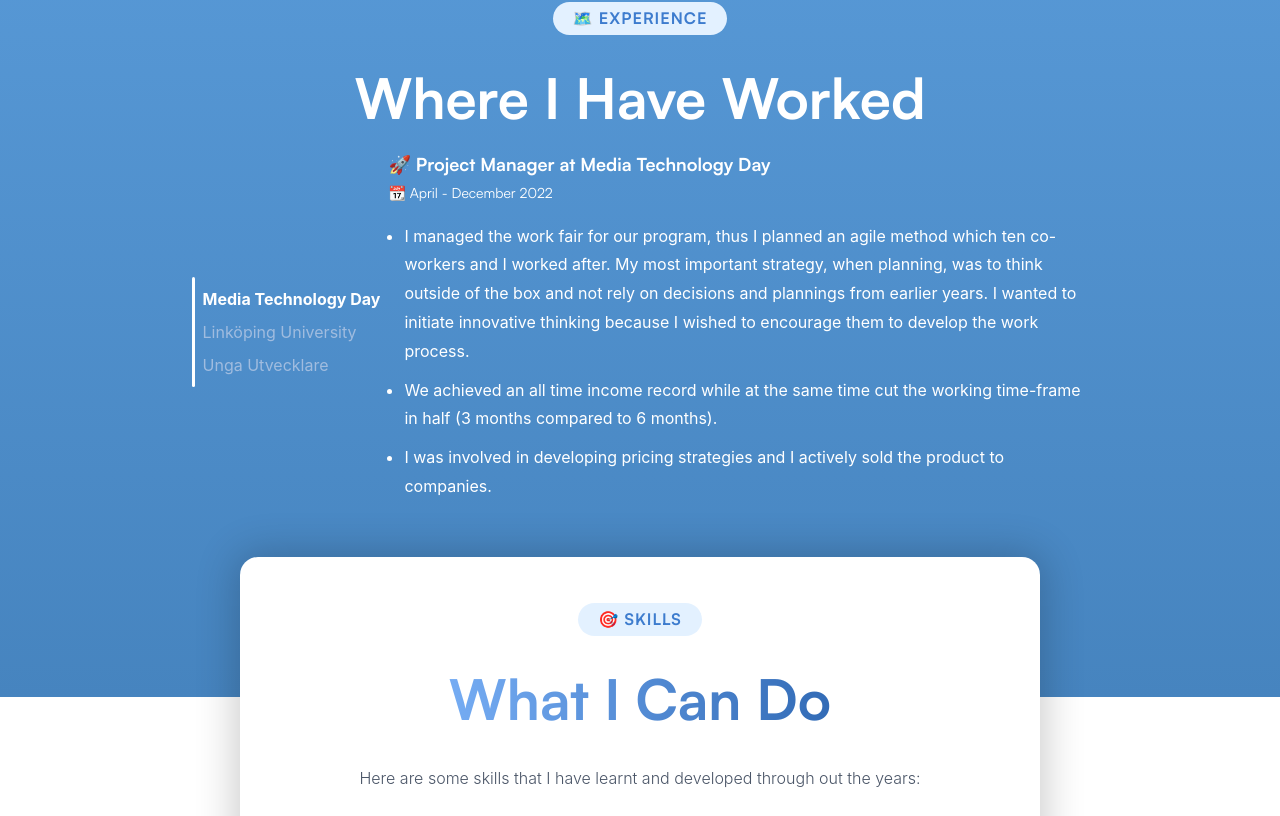
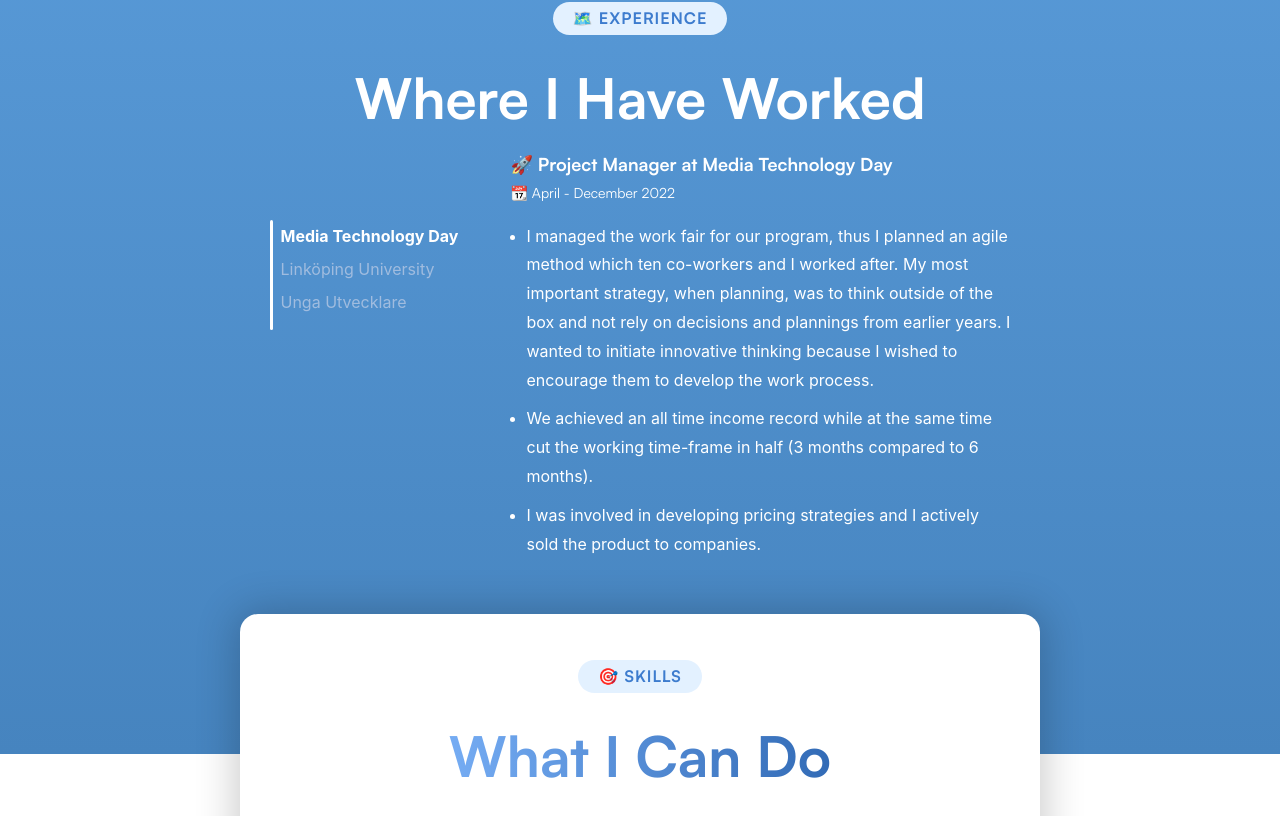
Before and after one commit to Filipbagen/filipbagen.se, a React (Create React App) app: page / in a window 1280 px wide. Shown: the part 1104-1920 px from the top of the page. Built offline with nearby package versions, Linux system fonts and the light colour scheme; a web font is replaced by a local one.

Commit message:
Finished Projects section

```diff
--- a/src/App.js
+++ b/src/App.js
@@ -19,7 +19,7 @@ function App() {
       <AboutMe />
       <Experience />
       <Skills />
-      {/* <Projects /> */}
+      <Projects />
     </div>
   );
 }
--- a/src/components/Experience.js
+++ b/src/components/Experience.js
@@ -75,7 +75,7 @@ const Container = styled.div`
 
     display: flex;
     flex-direction: column;
-    justify-content: center;
+    /* justify-content: center; */
 
     margin-top: -120px;
 
@@ -112,6 +112,7 @@ const Wrapper = styled.div`
     display: flex;
     box-sizing: border-box;
     padding: 0 12px;
+    margin: 0 40px;
 
     @media (max-width: 670px) {
         flex-direction: column;
@@ -121,7 +122,9 @@ const Wrapper = styled.div`
 
 const Sidebar = styled.div`
     display: flex;
-    align-items: center;
+    margin-top: 72px;
+    /* align-items: center; */
+    margin-right: 38px;
 
     @media (max-width: 670px) {
         flex-direction: column-reverse;
@@ -145,6 +148,7 @@ const Line = styled.div`
 const Buttons = styled.div`
     display: flex;
     flex-direction: column;
+    width: 200px;
 
     &::-webkit-scrollbar {
         display: none;
@@ -156,6 +160,7 @@ const Buttons = styled.div`
         padding: 2px 8px;
         transition: .2s;
         border-radius: 6px;
+        white-space: nowrap;
 
         &:hover {
             background-color: #4d7ac8;
@@ -176,7 +181,7 @@ const Buttons = styled.div`
 `
 
 const ProjectContent = styled.div`
-    max-width: 700px;
+    max-width: 500px;
 
     /* height: 250px; */
     /* background-color: red; */
--- a/src/components/OtherProjects.js
+++ /dev/null
@@ -1,37 +0,0 @@
-import React from "react"
-import styled from "styled-components"
-
-// Components
-import SmallProject from "./SmallProject"
-
-// DB
-import { OtherProjectsList } from '../data/DB'
-
-const OtherProjects = () => {
-
-    return (
-        <Container>
-            {OtherProjectsList.map(project => <SmallProject
-                emoji={project.emoji}
-                title={project.title}
-                text={project.text}
-                tag={project.tags}
-                githubLink={project.githubLink}
-                projectLink={project.projectLink}
-                key={project.key}
-            />)}
-        </Container>
-    )
-}
-
-export default OtherProjects
-
-// Style
-const Container = styled.div`
-    display: flex;
-    flex-wrap: wrap;
-    justify-content: center;
-    align-items: center;
-
-    width: 1000px;
-`
--- a/src/components/Project.js
+++ b/src/components/Project.js
@@ -22,18 +22,15 @@ const Project = (props) => {
                     {props.text}
                 </Text>
 
-                <Tags>
-                    <ProjectTag tag={props.tag} />
-                </Tags>
-
+                {/* <ProjectTag tag={props.tag} /> */}
 
                 {/* only render if there are any links */}
                 <Links>
                     {
-                        props.githubLink !== '' ? (<a href={props.githubLink} target="_blank" rel="noopener noreferrer"><img src={gh} alt="github" /></a>) : (null)
+                        props.githubLink ? (<a href={props.githubLink} target="_blank" rel="noopener noreferrer"><img src={gh} alt="github" /></a>) : (null)
                     }
                     {
-                        props.projectLink !== '' ? (<a href={props.projectLink} target="_blank" rel="noopener noreferrer"><img src={open} alt="project" /></a>) : (null)
+                        props.projectLink ? (<a href={props.projectLink} target="_blank" rel="noopener noreferrer"><img src={open} alt="project" /></a>) : (null)
                     }
                 </Links>
 
@@ -47,31 +44,31 @@ export default Project
 // Style
 const Container = styled.div`
     color: white;
-
     display: flex;
-    justify-content: center;
     align-items: center;
-
     margin: 32px;
 
-    @media (max-width: 670px) {
+    @media (max-width: 780px) {
         margin: 0 22px;
     }
 `
 
 const Info = styled.div`
-    margin-left: -52px;
+    margin-left: -120px;
+    max-width: 400px;
+
+    /* background-color: red; */
 
     & > h2 {
         margin: 0;
         text-align: right;
 
-        @media (max-width: 1030px) {
+        @media (max-width: 780px) {
             text-align: left;
         }
     }
 
-    @media (max-width: 670px) {
+    @media (max-width: 780px) {
         margin-left: 0;
     }
 `
@@ -80,7 +77,6 @@ const Text = styled.p`
     background-color: white;
     padding: 22px;
     border-radius: 10px;
-    max-width: 400px;
 
     -webkit-box-shadow: 0px 0px 40px 5px rgba(0,0,0,0.2);
     box-shadow: 0px 0px 40px 5px rgba(0,0,0,0.2);
@@ -106,24 +102,22 @@ const Tags = styled.div`
     flex-direction: row;
     justify-content: flex-end;
 
-    @media (max-width: 670px) {
+    @media (max-width: 780px) {
         flex-wrap: wrap;
     }
 `
 
 const Image = styled.img`
+    width: 100%;
+    max-width: 560px;
+    height: auto;
     border-radius: 10px;
-    height: 320px;
-    width: 570px;
-
-    object-fit: cover;
-    transition: .2s;
 
     &:hover {
         cursor: pointer;
     }
 
-    @media (max-width: 1030px) {
+    @media (max-width: 780px) {
         display: none;
     }
 `
--- a/src/components/ProjectTag.js
+++ b/src/components/ProjectTag.js
@@ -19,18 +19,22 @@ const Tags = styled.div`
     flex-direction: row;
     gap: 6px;
 
+
+
     flex-direction: row;
     overflow: scroll;
     white-space: nowrap;
-    min-width: 280px;
-    width: 50vw;
-    max-width: 1000px;
+    /* min-width: 280px; */
+    /* width: 50vw; */
+    /* max-width: 1000px; */
 
     &::-webkit-scrollbar {
         display: none;
     }
 
     & > p {
+        /* color: #4d7ac8; */
+        mix-blend-mode: difference;
         margin: 0;
         border-radius: 50px;
     }
@@ -38,17 +42,10 @@ const Tags = styled.div`
 
 const Tag = styled.p`
     font-size: 14px;
-    padding: 6px 18px;
+    /* padding: 6px 18px; */
     margin: 0;
-    background-color: #4d7ac8;
-    border-radius: 32px;
+    /* background-color: #4d7ac8; */
+    /* border-radius: 32px; */
     color: white;
     white-space: nowrap;
-
-    /* @media (max-width: 740px) {
-        padding: 3px 8px;
-        font-weight: 400;
-        margin: 2px;
-        font-size: 12px;
-    } */
 `
--- a/src/components/Projects.js
+++ b/src/components/Projects.js
@@ -5,17 +5,17 @@ import styled from "styled-components"
 import Tag from "./Tag"
 import Footer from "./Footer"
 import Project from "./Project"
-import OtherProjects from './OtherProjects'
+import SmallProject from "./SmallProject"
 
 // Database
 import { ProjectList } from "../data/DB"
+import { OtherProjectsList } from '../data/DB'
 
 const Projects = () => {
 
     return (
         <Container id="projects">
 
-            <ProjectsContainer>
             <Tag title={'🚀 Projects'} />
             <h1>What I Have Done</h1>
 
@@ -30,14 +30,22 @@ const Projects = () => {
                     key={project.key}
                 />
             ))}
-            </ProjectsContainer>
 
-            <Other>
             <h2>Other Noteworthy Projects</h2>
-                <OtherProjects />
+
+            <OtherProjects>
+                {OtherProjectsList.map(project => <SmallProject
+                    emoji={project.emoji}
+                    title={project.title}
+                    text={project.text}
+                    tag={project.tags}
+                    githubLink={project.githubLink}
+                    projectLink={project.projectLink}
+                    key={project.key}
+                />)}
+            </OtherProjects>
 
             <Footer />
-            </Other>
 
         </Container>
     )
@@ -47,46 +55,46 @@ export default Projects
 
 // Style
 const Container = styled.div`
+    width: 100vw;
+    min-width: 300px;
+
+    padding-top: 200px;
+    margin-top: -160px;
+
     background: -webkit-linear-gradient(#4684BF, #164C7F);
-    padding-top: 50px;
     width: 100vw;
 
     display: flex;
     flex-direction: column;
-    justify-content: space-between;
+    align-items: center;
 
-    margin-top: -160px;
-    padding-top: 200px;
-`
+    & > h2 {
+        color: white;
+        margin: 42px 12px 18px 12px;
+        text-align: center;
 
-const ProjectsContainer = styled.div`
-    display: flex;
-    justify-content: center;
-    align-items: center;
-    flex-direction: column;
+    }
 
     & > h1 {
         margin: 0;
         font-size: 56px;
         color: white;
+        text-align: center;
 
-        @media (max-width: 670px) {
+        @media (max-width: 780px) {
             font-size: 36px;
             margin-bottom: 24px;
         }
     }
 `
 
-const Other = styled.div`
+const OtherProjects = styled.div`
     display: flex;
+    flex-direction: row;
+    flex-wrap: wrap;
     justify-content: center;
-    flex-direction: column;
-    align-items: center;
+    gap: 16px;
 
-
-    & > h2 {
-        color: white;
-        text-align: center;
-        margin-top: 82px;
-    }
+    max-width: 800px;
+    margin: 0 18px;
 `
--- a/src/components/SmallProject.js
+++ b/src/components/SmallProject.js
@@ -17,16 +17,14 @@ const SmallProject = (props) => {
             <p>{props.text}</p>
 
             <Info>
-                <Tags>
-                    <ProjectTag tag={props.tag} />
-                </Tags>
+                <ProjectTag tag={props.tag} />
 
                 <Links>
                     {
-                        props.githubLink !== '' ? (<a href={props.githubLink} target="_blank" rel="noopener noreferrer"><img src={gh} alt="github" /></a>) : (null)
+                        props.githubLink ? (<a href={props.githubLink} target="_blank" rel="noopener noreferrer"><img src={gh} alt="github" /></a>) : (null)
                     }
                     {
-                        props.projectLink !== '' ? (<a href={props.projectLink} target="_blank" rel="noopener noreferrer"><img src={open} alt="project" /></a>) : (null)
+                        props.projectLink ? (<a href={props.projectLink} target="_blank" rel="noopener noreferrer"><img src={open} alt="project" /></a>) : (null)
                     }
                 </Links>
 
@@ -43,10 +41,13 @@ const Container = styled.div`
     flex-direction: column;
     justify-content: space-around;
 
-    height: 230px;
-    width: 230px;
-    margin: 32px;
+    width: 100%;
+    max-width: 270px;
+    height: auto;
+
+    box-sizing: border-box;
     padding: 18px;
+
     border-radius: 12px;
     background-color: white;
     -webkit-box-shadow: 0px 0px 40px 5px rgba(0,0,0,0.2);
@@ -67,13 +68,6 @@ const Container = styled.div`
         font-size: 14px;
         line-height: 1.5;
     }
-`
-
-const Tags = styled.div`
-    color: white;
-    display: flex;
-    flex-direction: row;
-    margin-left: -6px;
 `
 
 const Links = styled.div`
--- a/src/data/DB.js
+++ b/src/data/DB.js
@@ -85,7 +85,7 @@ const ProjectList = [
     },
     {
         title: "F1",
-        text: "🏎 It is a website displaying information about Formal 1, that was created with React Three Fiber.",
+        text: "🏎 It is a website displaying information about Formula 1, that was created with React Three Fiber.",
         image: "img/f1.png",
         tags: ['React Three Fiber', 'Blender', 'Physics'],
         githubLink: 'https://github.com/Filipbagen/f1',
@@ -116,7 +116,7 @@ const OtherProjectsList = [
     {
         emoji: "🥑",
         title: "Guac-A-Mole",
-        text: "A Whack-a-mole game made as an inside joke",
+        text: "A Whack-a-mole game made as an inside joke.",
         tags: ['JavaScript'],
         githubLink: 'https://github.com/Filipbagen/guac-a-mole',
         projectLink: 'https://filipbagen.github.io/Guac-a-mole/',
```
Lines whose indentation alone changed are shown as unchanged.
